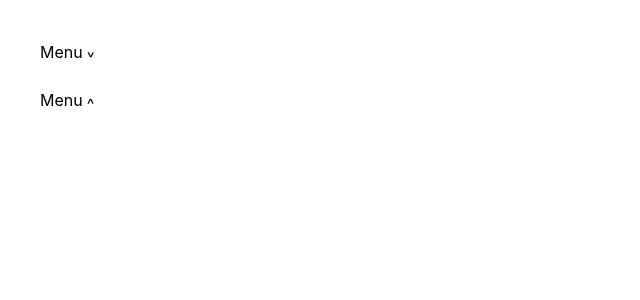
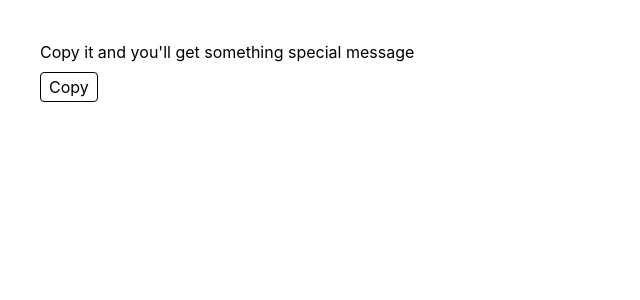
Before and after one commit to Mansiverma30/frontend-machine-coding, a React (Vite) app in the folder small-components/: page / in a window 1280 px wide. Shown: the top 300 px of the page, without its empty margins (0-640 px from the left). Built offline with nearby package versions, Linux system fonts and the light colour scheme.

Commit message:
Copy to clipboard

```diff
--- a/small-components/src/App.jsx
+++ b/small-components/src/App.jsx
@@ -1,9 +1,9 @@
-import Dropdown from "./Dropdown/Dropdown";
+import Copy from "./Copy/Copy";
 
 const App = () => {
   return (
     <div className="h-screen w-screen">
-      <Dropdown />
+      <Copy />
     </div>
   );
 };
--- /dev/null
+++ b/small-components/src/Copy/Copy.jsx
@@ -0,0 +1,24 @@
+import { useState } from "react";
+
+const Copy = () => {
+  const [copy, setCopy] = useState(false);
+  const copied = () => {
+    console.log(document.getElementById("text").innerText);
+    navigator.clipboard.writeText(document.getElementById("text").innerText);
+    setCopy(true);
+  };
+  return (
+    <div className="p-10">
+      <h1 id="text">Copy it and you'll get something special message</h1>
+      <button
+        className="cursor-pointer border rounded px-2 py-0.5 transition-all duration-200 mt-2"
+        onClick={copied}
+      >
+        {copy ? "Copied" : "Copy"}
+      </button>
+      {copy && <p className="mt-4">April fools (it's not even April)</p>}
+    </div>
+  );
+};
+
+export default Copy;
```
Also changed, not shown: small-components/src/Copy/Readme.md (added), 2 other files (tests, documents, lock files or other folders).
